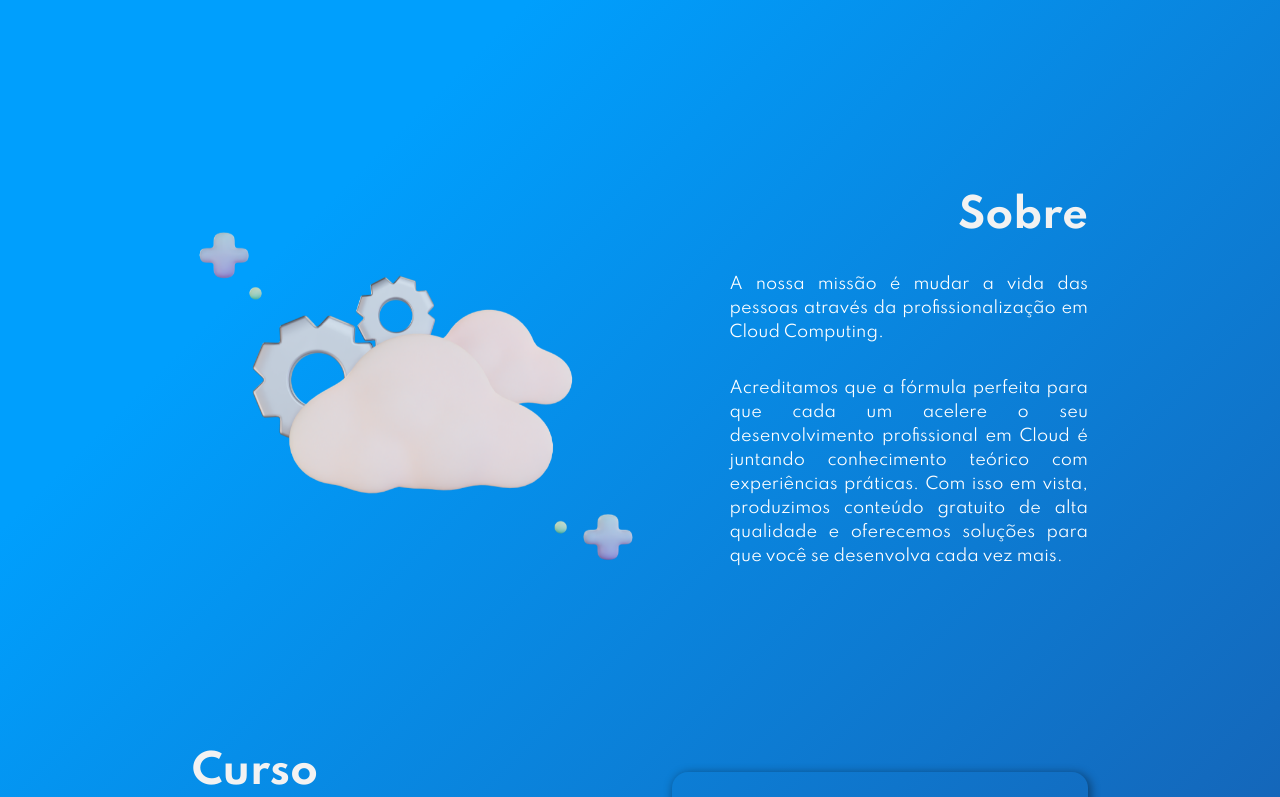
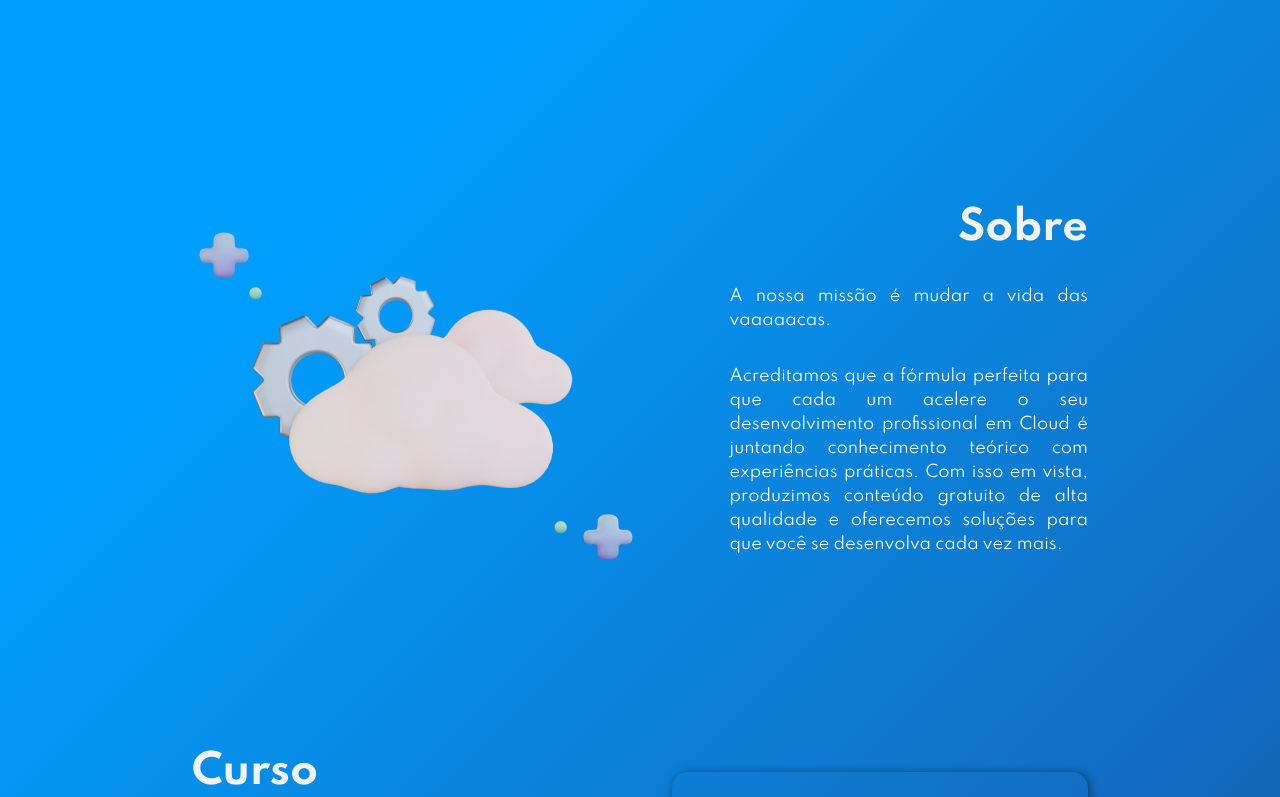
Before and after one commit to PJOMachado/website-carreiracloud, a React (Create React App) app: page / in a window 1280 px wide. Shown: the part 600-1397 px from the top of the page. Built offline with nearby package versions, Linux system fonts and the light colour scheme; grey boxes are pictures that could not be loaded.

Commit message:
Teste CI/CD
Teste cloud build adicionado vacas

```diff
--- a/src/components/About/About.jsx
+++ b/src/components/About/About.jsx
@@ -10,8 +10,7 @@ export default function About() {
         <div className='about__content'>
           <h1 className='about__title'>Sobre</h1>
           <p className='about__paragraph'>
-            A nossa missão é mudar a vida das pessoas através da
-            profissionalização em Cloud Computing.
+            A nossa missão é mudar a vida das vaaaaacas.
             <span>
               Acreditamos que a fórmula perfeita para que cada um acelere o seu
               desenvolvimento profissional em Cloud é juntando conhecimento
```
